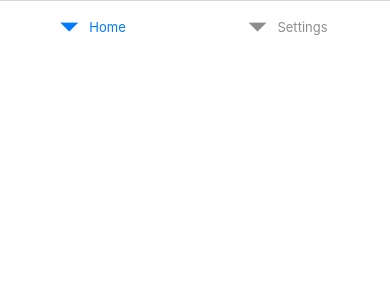
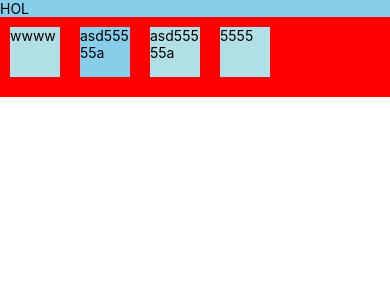
Before and after one commit to jaratrawee01/tradesman_service, a React Native app: screen / in a window 390 px wide. Shown: the top 300 px of the page. Built offline with nearby package versions, Linux system fonts and the light colour scheme.

Commit message:
เขียน navber เอง

```diff
--- a/App.js
+++ b/App.js
@@ -4,33 +4,17 @@ import { StyleSheet,View} from 'react-native';
 import  Login  from './screens/login';
 import  Test_icon  from './screens/test_icon';
 import  Nave  from './screens/navber';
+import  Nave2  from './screens/navbr2';
 
 export default function App() {
   return (
     <View>
  {/*  <Login /> */}
   {/*   <Test_icon />   */}
-     <Nave />
+   {/*   <Nave />    */}
+         <Nave2 />
     {/* ส่วนหัว  */}
   { <StatusBar style="auto" /> }
    </View>
   );
 }
-
-const styles = StyleSheet.create({
-  container: {
-    flex: 1,
-    backgroundColor: '#fff',
-    alignItems: 'center',
-    justifyContent: 'center',
-  },
-  preloader: {
-    position: 'absolute',
-    top: 0,
-    left: 0,
-    right: 0,
-    bottom: 0,
-    alignItems:'center',
-    justifyContent: 'center',
-  }
-});
--- a/screens/navber.js
+++ b/screens/navber.js
@@ -23,7 +23,7 @@ const Tab = createBottomTabNavigator();
 
 function MyTabs() {
   return (
-    <Tab.Navigator>
+    <Tab.Navigator style={{ marginTo: '500'}}>
       <Tab.Screen name="Home" component={HomeScreen} />
       <Tab.Screen name="Settings" component={SettingsScreen} />
     </Tab.Navigator>
@@ -32,8 +32,9 @@ function MyTabs() {
 
 export default function App() {
   return (
-    <NavigationContainer>
+     <NavigationContainer>
       <MyTabs />
     </NavigationContainer>
+
   );
 }
--- /dev/null
+++ b/screens/navbr2.js
@@ -0,0 +1,60 @@
+import * as React from 'react';
+import { StyleSheet, Text, View, SafeAreaView, TextInput, TouchableOpacity, ScrollView } from 'react-native';
+import { LinearGradient } from 'expo-linear-gradient';
+import { AntDesign } from '@expo/vector-icons';
+
+export default function App() {
+    return (
+
+        <SafeAreaView style={styles.container}>
+            <Text style={styles.box}>HOL</Text>
+            <View style={styles.footer}>
+                <View style={styles.navbar}>
+                    <Text style={styles.textbox1}>wwww</Text>
+                    <Text style={styles.textbox2}>asd55555a</Text>
+                    <Text style={styles.textbox1}>asd55555a</Text>
+                    <Text style={styles.textbox1}>5555</Text>
+                </View>
+            </View>
+        </SafeAreaView>
+
+    );
+}
+
+const styles = StyleSheet.create({
+    container: {
+        width: '100%',
+        height: '100%',
+        position: 'relative',
+        backgroundColor: 'orange',
+    },
+    box: {
+        width: '100%',
+        height: 80,
+        flex: 1,
+        justifyContent: 'flex-start',
+        backgroundColor: 'skyblue',
+    },
+    navbar: {
+        width: '100%',
+        height: 80,
+        backgroundColor: 'red',
+        flexDirection: 'row'
+    },
+    footer: {
+        flex: 1,
+        justifyContent: 'flex-end',
+    },
+    textbox1: {
+        margin: 10,
+        width: 50, height: 50, backgroundColor: 'powderblue',
+    },
+    textbox2: {
+        margin: 10,
+        width: 50, height: 50, backgroundColor: 'skyblue',
+    },
+    textbox3: {
+        margin: 10,
+        width: 50, height: 50, backgroundColor: 'powderblue',
+    }
+});
```
